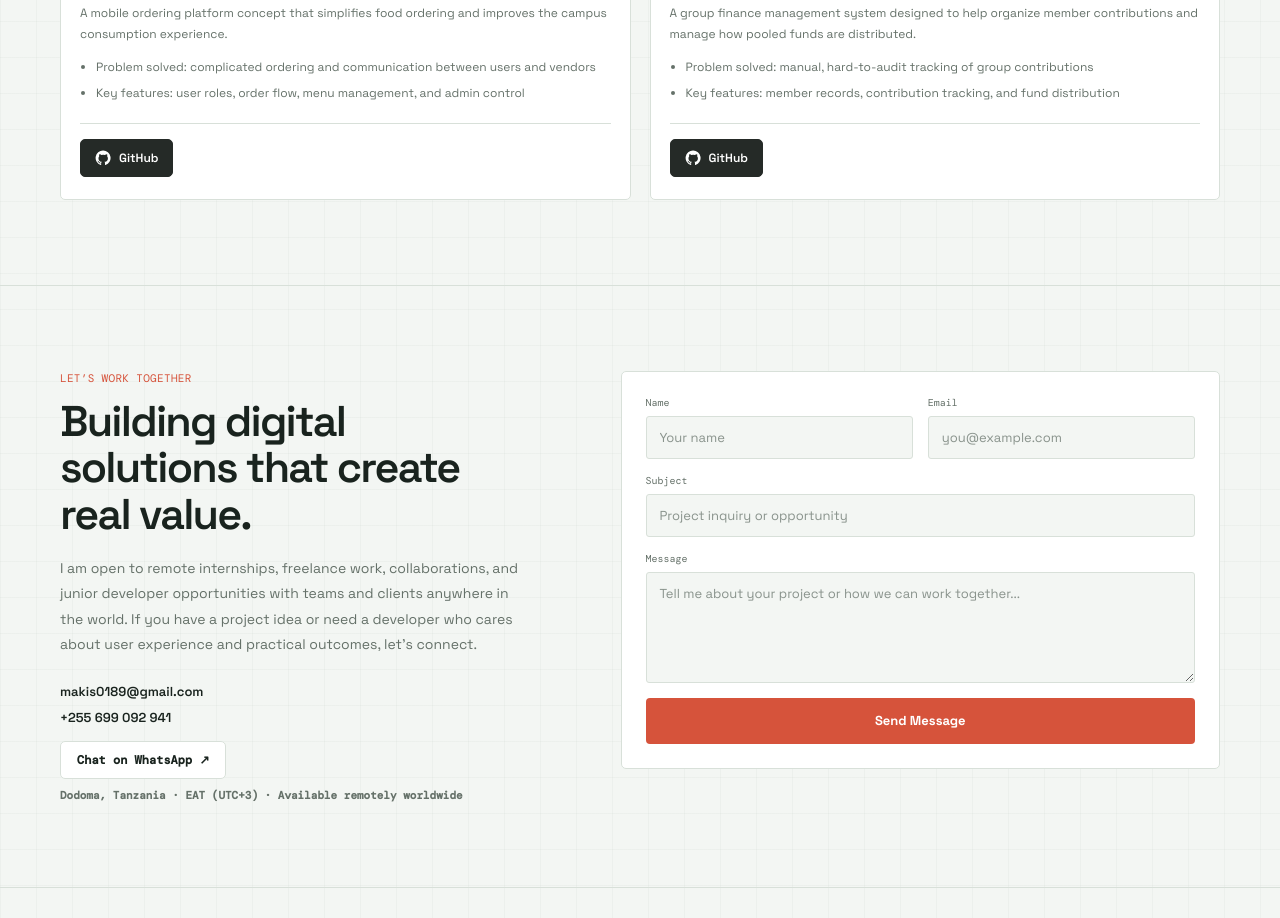
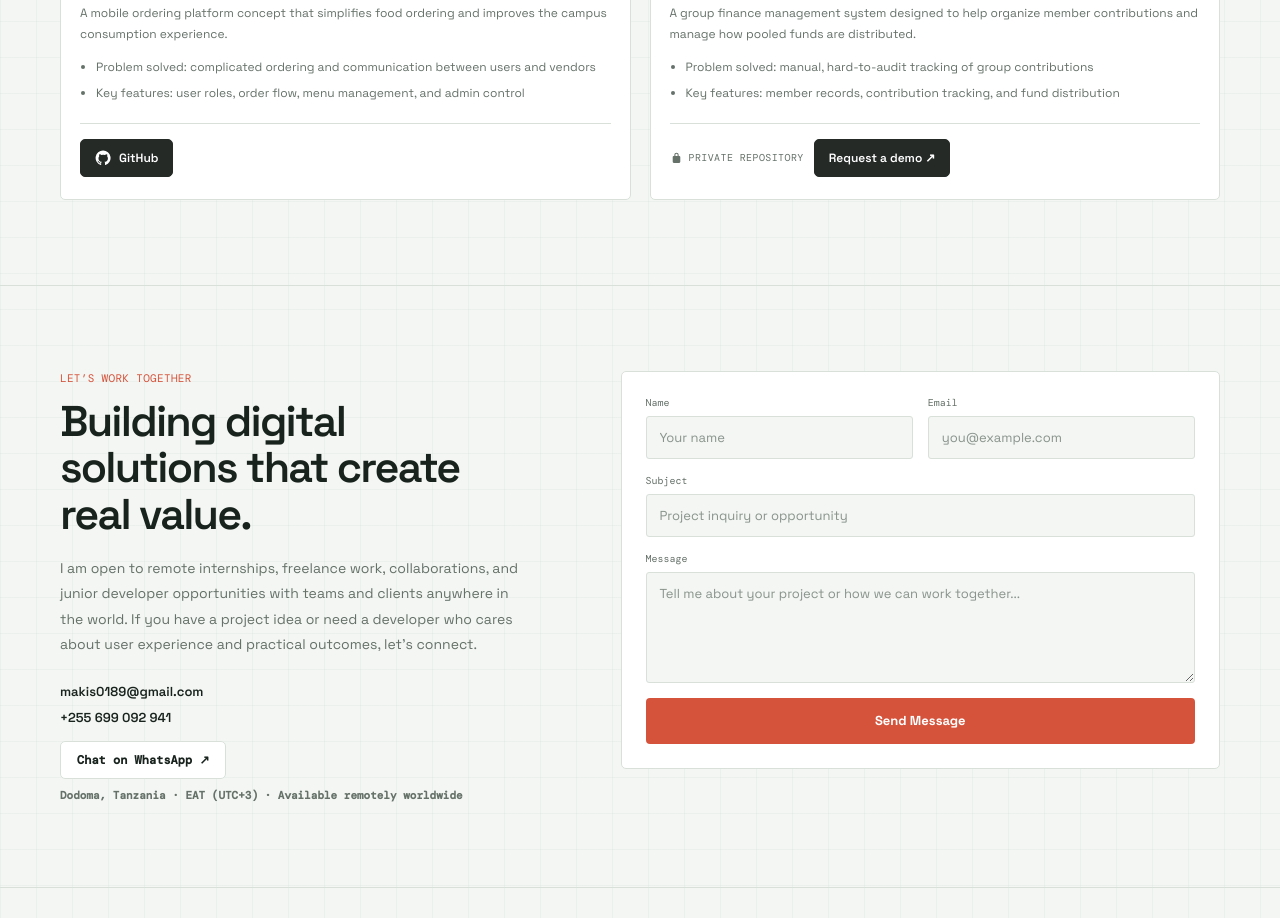
Before and after one commit to makis0189/manlisa-portfolio, a plain HTML site: page index.html in a window 1280 px wide. Shown: the part 3795-4713 px from the top of the page. Drawn offline with nearby package versions, Linux system fonts and the light colour scheme.

Commit message:
Replace Kijumbe repo link with private badge and demo request
The Kijumbe repository is now private, so show the private badge and
a WhatsApp demo request, matching the InvenTZ card.

Co-Authored-By: Claude Opus 5.5 <noreply@anthropic.com>

```diff
--- a/index.html
+++ b/index.html
@@ -461,15 +461,16 @@
                                     <li>Key features: member records, contribution tracking, and fund distribution</li>
                                 </ul>
                                 <div class="project-links">
-                                    <a class="github-btn" href="https://github.com/makis0189/KIJUMBE-MANAGEMENT-SYSTEM"
+                                    <span class="private-badge">
+                                        <svg viewBox="0 0 24 24" aria-hidden="true">
+                                            <path d="M17 9h-1V7a4 4 0 0 0-8 0v2H7a2 2 0 0 0-2 2v9a2 2 0 0 0 2 2h10a2 2 0 0 0 2-2v-9a2 2 0 0 0-2-2Zm-7-2a2 2 0 0 1 4 0v2h-4V7Z"></path>
+                                        </svg>
+                                        Private repository
+                                    </span>
+                                    <a class="github-btn" href="https://wa.me/255699092941?text=Hello%20Manlisa%2C%20I%27d%20like%20a%20demo%20of%20Kijumbe"
                                         target="_blank" rel="noopener noreferrer"
-                                        aria-label="View Kijumbe Management System on GitHub">
-                                        <svg viewBox="0 0 24 24" aria-hidden="true">
-                                            <path
-                                                d="M12 .9a11.1 11.1 0 0 0-3.51 21.63c.55.1.76-.24.76-.53v-2.08c-3.1.67-3.75-1.32-3.75-1.32-.5-1.29-1.24-1.63-1.24-1.63-1.01-.69.08-.68.08-.68 1.12.08 1.71 1.15 1.71 1.15 1 .1.76 2.51 3.54 1.79.1-.72.4-1.21.69-1.49-2.48-.28-5.09-1.24-5.09-5.52 0-1.22.44-2.22 1.15-3-.12-.28-.5-1.42.11-2.95 0 0 .94-.3 3.05 1.15a10.6 10.6 0 0 1 5.55 0c2.11-1.45 3.05-1.15 3.05-1.15.61 1.53.23 2.67.11 2.95.72.78 1.15 1.78 1.15 3 0 4.29-2.61 5.23-5.1 5.51.4.35.75 1.03.75 2.08V22c0 .29.2.63.76.53A11.1 11.1 0 0 0 12 .9Z">
-                                            </path>
-                                        </svg>
-                                        GitHub
+                                        aria-label="Request a demo of Kijumbe Management System on WhatsApp">
+                                        Request a demo ↗
                                     </a>
                                 </div>
                             </div>
```
